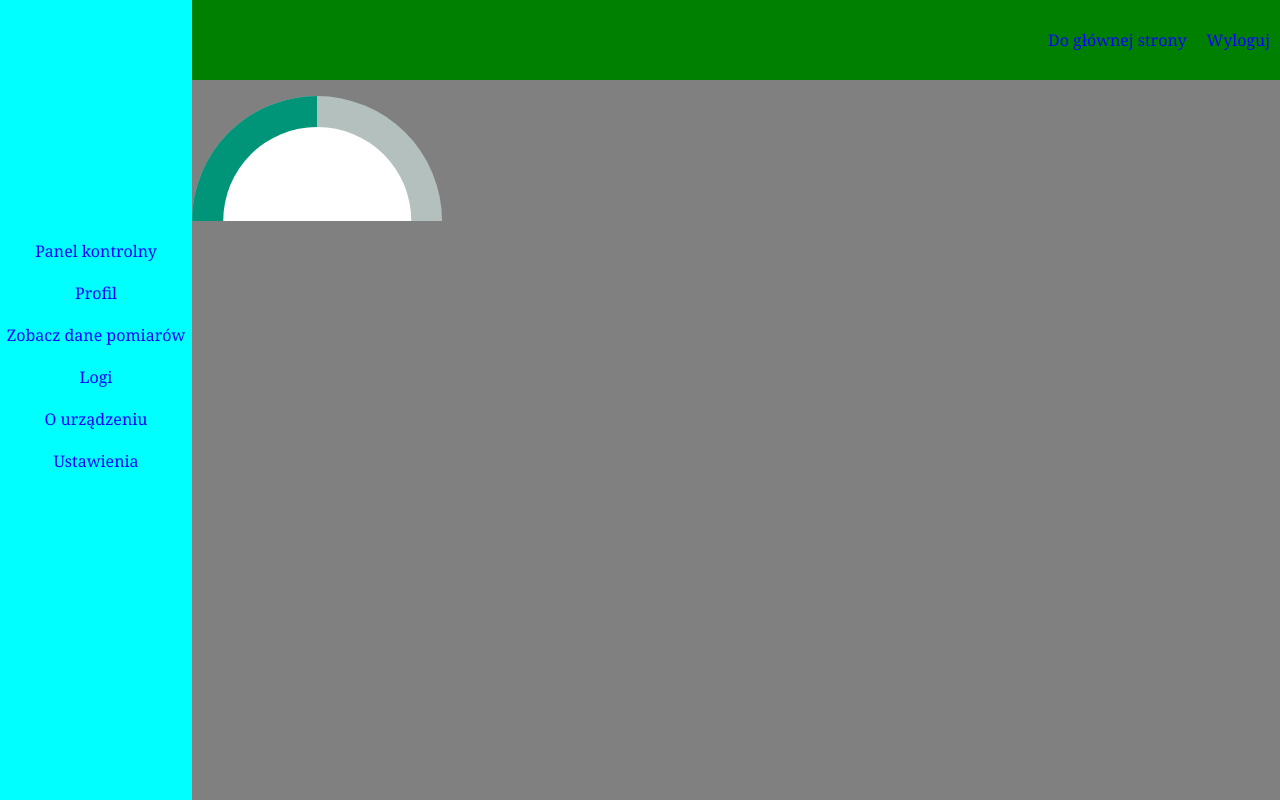
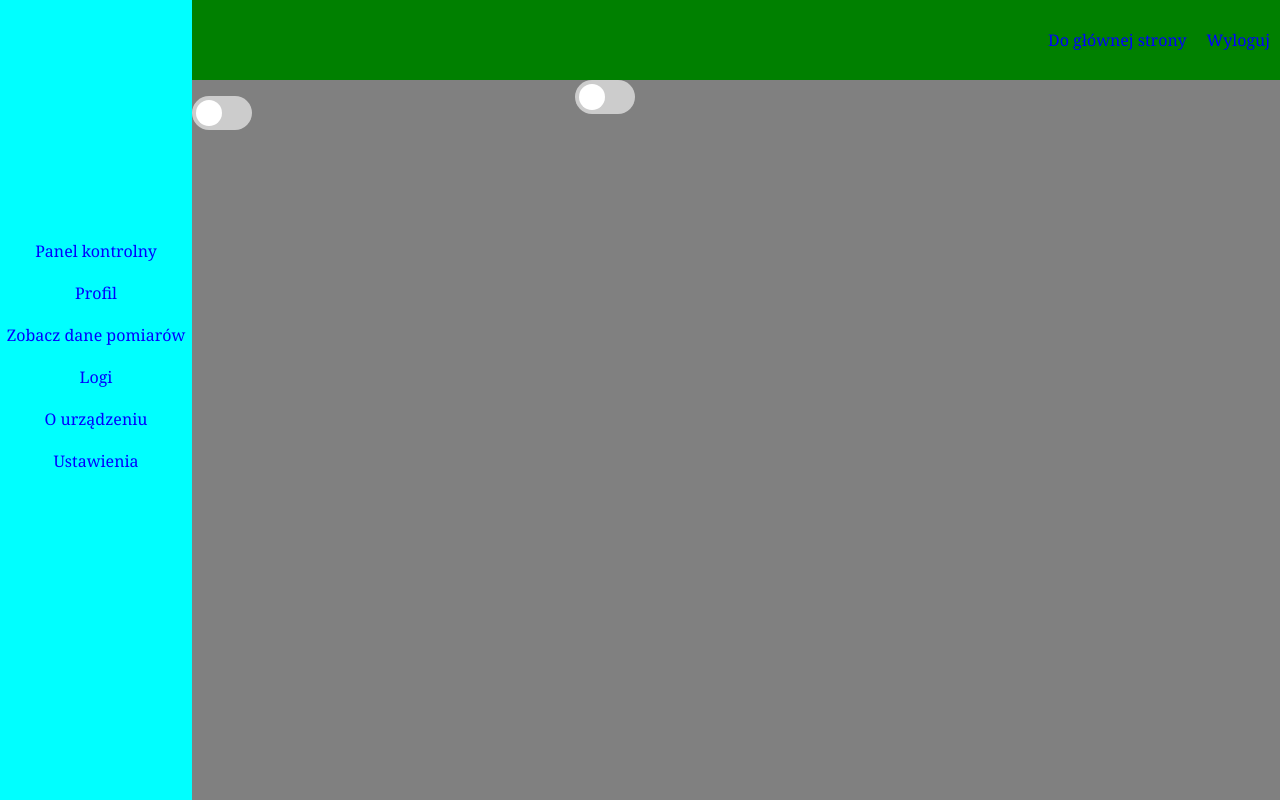
Before and after one commit to Majkel14xd/Praca_inzynierska, a Django app: page /control_panel/ in a window 1280 px wide. Run offline with Django 4.2, Linux system fonts and the light colour scheme; the visitor is signed in with stand-in values (Sample User, id 1); data that the repository does not hold is empty.

Commit message:
continue

```diff
--- a/Main/Strona_Django/rain_measurement_system/rain_measurement_system_app/static/control_panel/control_panel_style.css
+++ b/Main/Strona_Django/rain_measurement_system/rain_measurement_system_app/static/control_panel/control_panel_style.css
@@ -69,52 +69,78 @@ body {
   width: 85%;
   height: 100hv;
 }
-
-.gauge {
-  width: 100%;
-  max-width: 250px;
-  font-family: "Roboto", sans-serif;
-  font-size: 32px;
-  color: #004033;
+.content_main_control_panel {
+  float: right;
+  width: 85%;
+  height: 100hv;
+  display: flex;
+}
+.column {
+  flex-grow: 1;
 }
 
-.gauge__body {
-  width: 100%;
-  height: 0;
-  padding-bottom: 50%;
-  background: #b4c0be;
+#water_sensor {
+}
+#rain_sensor {
+}
+#rain_gaugae {
+}
+.switch {
   position: relative;
-  border-top-left-radius: 100% 200%;
-  border-top-right-radius: 100% 200%;
-  overflow: hidden;
+  display: inline-block;
+  width: 60px;
+  height: 34px;
 }
 
-.gauge__fill {
-  position: absolute;
-  top: 100%;
-  left: 0;
-  width: inherit;
-  height: 100%;
-  background: #009578;
-  transform-origin: center top;
-  transform: rotate(0.25turn);
-  transition: transform 0.2s ease-out;
+.switch input {
+  opacity: 0;
+  width: 0;
+  height: 0;
 }
 
-.gauge__cover {
-  width: 75%;
-  height: 150%;
-  background: #ffffff;
+.slider {
+  position: absolute;
+  cursor: pointer;
+  top: 0;
+  left: 0;
+  right: 0;
+  bottom: 0;
+  background-color: #ccc;
+  -webkit-transition: 0.4s;
+  transition: 0.4s;
+}
+
+.slider:before {
+  position: absolute;
+  content: "";
+  height: 26px;
+  width: 26px;
+  left: 4px;
+  bottom: 4px;
+  background-color: white;
+  -webkit-transition: 0.4s;
+  transition: 0.4s;
+}
+
+input:checked + .slider {
+  background-color: #2196f3;
+}
+
+input:focus + .slider {
+  box-shadow: 0 0 1px #2196f3;
+}
+
+input:checked + .slider:before {
+  -webkit-transform: translateX(26px);
+  -ms-transform: translateX(26px);
+  transform: translateX(26px);
+}
+
+/* Rounded sliders */
+.slider.round {
+  border-radius: 34px;
+}
+
+.slider.round:before {
   border-radius: 50%;
-  position: absolute;
-  top: 25%;
-  left: 50%;
-  transform: translateX(-50%);
-
-  /* Text */
-  display: flex;
-  align-items: center;
-  justify-content: center;
-  padding-bottom: 25%;
-  box-sizing: border-box;
 }
--- a/Main/Strona_Django/rain_measurement_system/rain_measurement_system_app/tasks.py
+++ b/Main/Strona_Django/rain_measurement_system/rain_measurement_system_app/tasks.py
@@ -1,10 +1,74 @@
 import requests
+
+WATER_SENSOR_POWER_ON_OFF = "V0"
+RAIN_SENSOR_POWER_ON_OFF = "V1"
+WATER_SENSOR_VALUE = "V4"
+WATER_SENSOR_TEXT_VALUE = "V5"
+RAIN_SENSOR_VALUE = "V6"
+RAIN_SENSOR_TEXT_VALUE = "V7"
+RAIN_GAUGE_VALUE = "V8"
+WATER_NOTIFICATION = "V9"
+BLYNK_AUTH_TOKEN = "vnEDWHA3KRFwm91ji5MNPcojZgo1NfOT"
 
 
 def water_sensor_data_api():
     response = requests.get(
-        "https://blynk.cloud/external/api/get?token=vnEDWHA3KRFwm91ji5MNPcojZgo1NfOT&V4"
+        f"https://blynk.cloud/external/api/get?token={BLYNK_AUTH_TOKEN}&{WATER_SENSOR_VALUE}"
     )
     if response.status_code == 200:
         data = response.json()
         return data
+
+
+def rain_sensor_data_api():
+    response = requests.get(
+        f"https://blynk.cloud/external/api/get?token={BLYNK_AUTH_TOKEN}&{RAIN_SENSOR_VALUE}"
+    )
+    if response.status_code == 200:
+        data = response.json()
+        return data
+
+
+def rain_gauge_data_api():
+    response = requests.get(
+        f"https://blynk.cloud/external/api/get?token={BLYNK_AUTH_TOKEN}&{RAIN_GAUGE_VALUE}"
+    )
+    if response.status_code == 200:
+        data = response.json()
+        return data
+
+
+def water_sensor_text_data_api():
+    response = requests.get(
+        f"https://blynk.cloud/external/api/get?token={BLYNK_AUTH_TOKEN}&{WATER_SENSOR_TEXT_VALUE}"
+    )
+    if response.status_code == 200:
+        data = response.json()
+        return data
+
+
+def rain_sensor_text_data_api():
+    response = requests.get(
+        f"https://blynk.cloud/external/api/get?token={BLYNK_AUTH_TOKEN}&{RAIN_SENSOR_TEXT_VALUE}"
+    )
+    if response.status_code == 200:
+        data = response.json()
+        return data
+
+
+def water_notification_data_api():
+    response = requests.get(
+        f"https://blynk.cloud/external/api/get?token={BLYNK_AUTH_TOKEN}&{WATER_NOTIFICATION}"
+    )
+    if response.status_code == 200:
+        data = response.json()
+        return data
+
+
+def device_is_connected():
+    response = requests.get(
+        f"https://blynk.cloud/external/api/isHardwareConnected?token={BLYNK_AUTH_TOKEN}"
+    )
+    if response.status_code == 200:
+        data = response.json()
+        return data
--- a/Main/Strona_Django/rain_measurement_system/web_pages/control_panel/control_panel.html
+++ b/Main/Strona_Django/rain_measurement_system/web_pages/control_panel/control_panel.html
@@ -18,17 +18,21 @@
       <a href="/signout/">Wyloguj</a>
       <a href="/index">Do głównej strony</a>
     </div>
-    <div id="content">
-      {% if welcome_message %}
-      <p id="welcome_message">{{ welcome_message }}</p>
-      {% endif %}
-      <p id="get_water_sensor_data">{{get_water_sensor_data }}</p>
-      <div class="gauge">
-        <div class="gauge__body">
-          <div class="gauge__fill"></div>
-          <div class="gauge__cover"></div>
-        </div>
+    <div class="content_main_control_panel">
+      <div class="column" id="water_sensor">
+        <p id="get_water_sensor_data">{{get_water_sensor_data }}</p>
+        <label class="switch">
+          <input type="checkbox" />
+          <span class="slider round"></span>
+        </label>
       </div>
+      <div class="column" id="rain_sensor">
+        <label class="switch">
+          <input type="checkbox" />
+          <span class="slider round"></span>
+        </label>
+      </div>
+      <div class="column" id="rain_gaugae"></div>
     </div>
     <div id="left_menu">
       <a href="/control_panel/">Panel kontrolny</a>
@@ -37,6 +41,9 @@
       <a href="/control_panel/logs/">Logi</a>
       <a href="/control_panel/device_info/">O urządzeniu</a>
       <a href="/control_panel/settings/">Ustawienia</a>
+      {% if welcome_message %}
+      <p id="welcome_message">{{ welcome_message }}</p>
+      {% endif %}
     </div>
   </body>
 </html>
```
